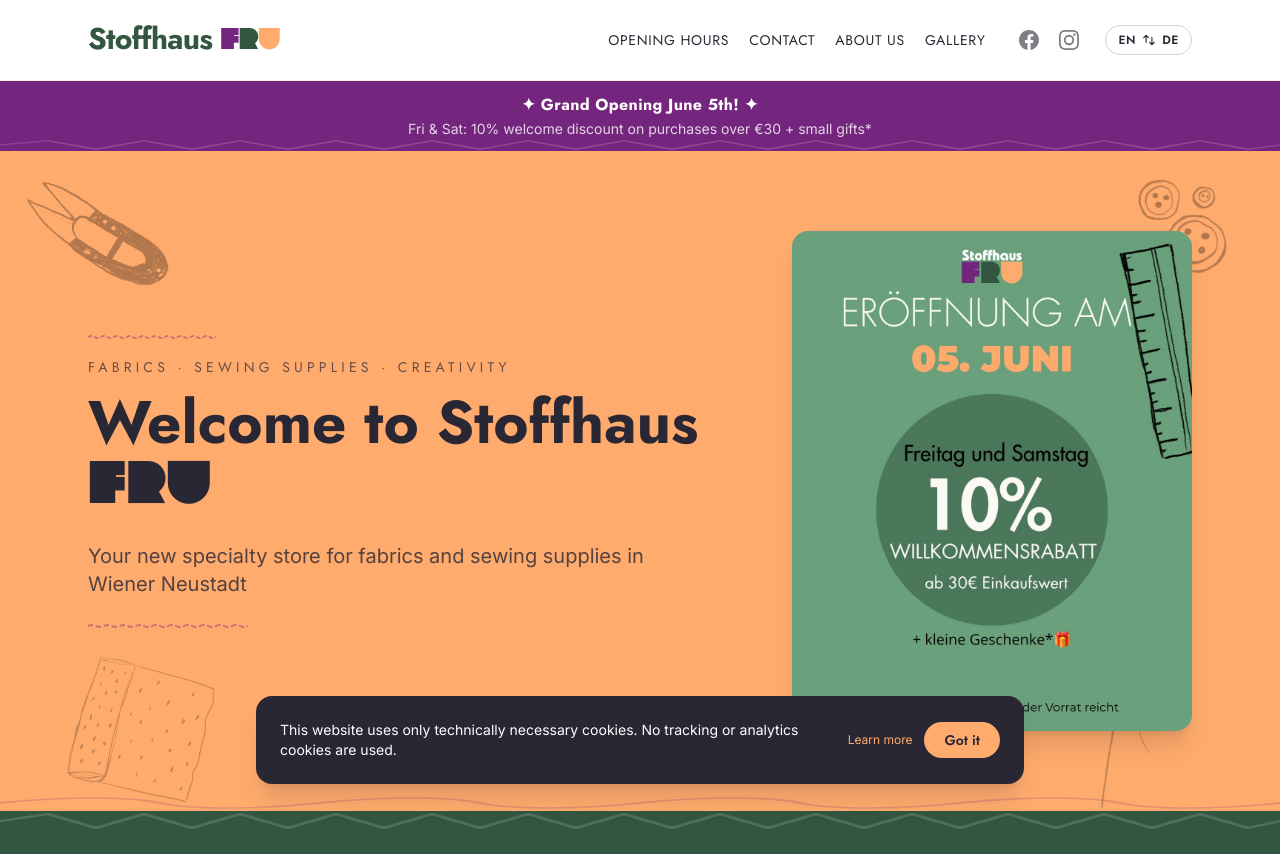
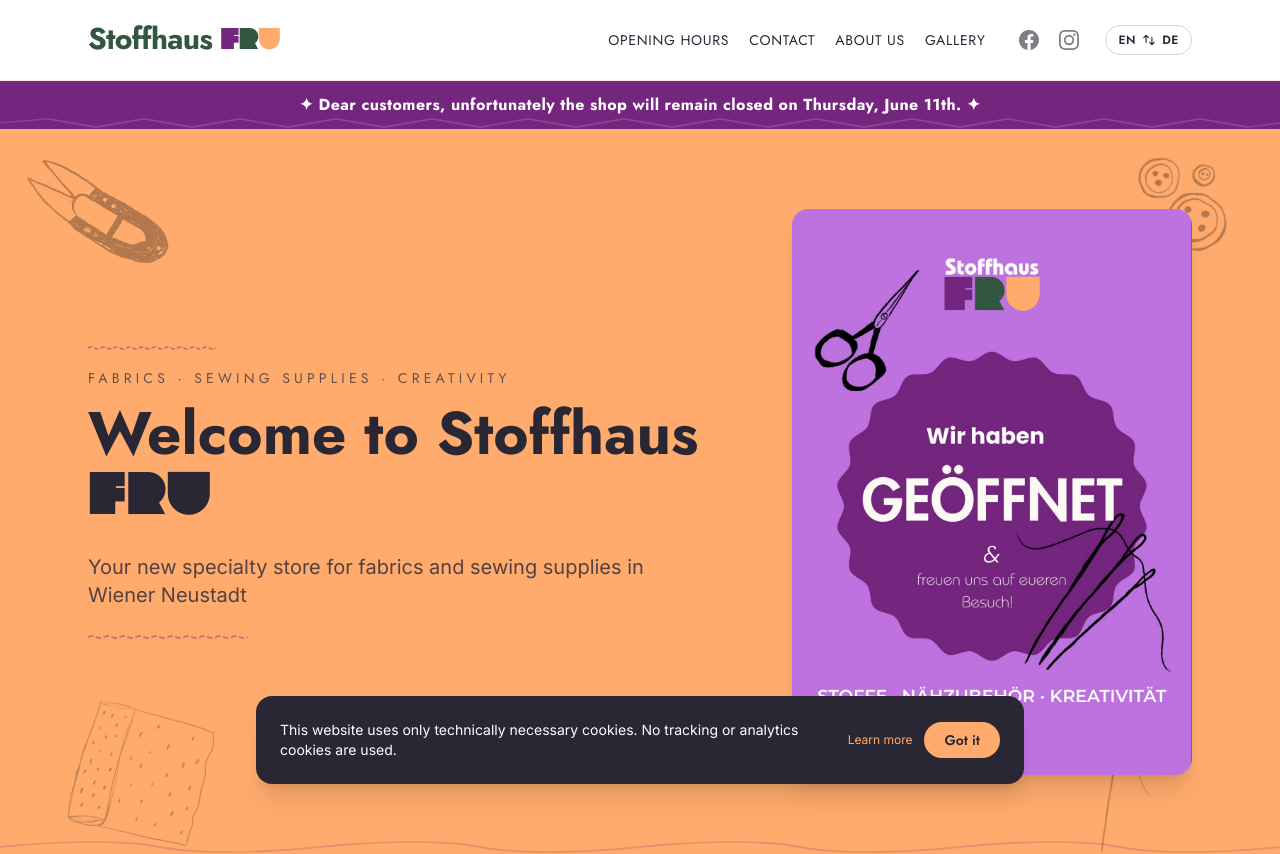
Before and after one commit to Fru-Stoffhaus/Website, a Next.js app: page /en in a window 1280 px wide. Shown: the top 854 px of the page. Built offline with nearby package versions, Linux system fonts and the light colour scheme.

Commit message:
Update hero to GEÖFFNET flyer, banner to June 11 closure notice
Co-Authored-By: Claude Opus 4.8 (1M context) <noreply@anthropic.com>

```diff
--- a/messages/de.json
+++ b/messages/de.json
@@ -17,8 +17,8 @@
     "current": "DE"
   },
   "GrandOpening": {
-    "title": "Eröffnung am 05. Juni!",
-    "subtitle": "Fr & Sa: 10% Willkommensrabatt ab 30€ Einkaufswert + kleine Geschenke*"
+    "title": "Liebe Kunden, leider bleibt das Geschäft am Donnerstag, den 11.06., geschlossen.",
+    "subtitle": ""
   },
   "Hero": {
     "tagline": "STOFFE · NÄHZUBEHÖR · KREATIVITÄT",
--- a/messages/en.json
+++ b/messages/en.json
@@ -17,8 +17,8 @@
     "current": "EN"
   },
   "GrandOpening": {
-    "title": "Grand Opening June 5th!",
-    "subtitle": "Fri & Sat: 10% welcome discount on purchases over €30 + small gifts*"
+    "title": "Dear customers, unfortunately the shop will remain closed on Thursday, June 11th.",
+    "subtitle": ""
   },
   "Hero": {
     "tagline": "FABRICS · SEWING SUPPLIES · CREATIVITY",
--- a/src/components/home/HeroSection.tsx
+++ b/src/components/home/HeroSection.tsx
@@ -45,10 +45,10 @@ export default function HeroSection() {
 
           <div className="flex-shrink-0">
             <Image
-              src="/images/fru-opening.jpg"
-              alt="Stoffhaus FRU – Eröffnung am 5. Juni, 10% Willkommensrabatt"
+              src="/images/fru-geoeffnet.jpg"
+              alt="Stoffhaus FRU – Wir haben geöffnet"
               width={400}
-              height={500}
+              height={566}
               className="rounded-2xl shadow-xl"
               priority
             />
--- a/src/components/ui/GrandOpeningBanner.tsx
+++ b/src/components/ui/GrandOpeningBanner.tsx
@@ -10,9 +10,11 @@ export default function GrandOpeningBanner() {
         <p className="font-heading font-bold text-sm sm:text-base tracking-wide">
           &#10022; {t("title")} &#10022;
         </p>
-        <p className="text-xs sm:text-sm text-white/80 mt-0.5">
-          {t("subtitle")}
-        </p>
+        {t("subtitle") && (
+          <p className="text-xs sm:text-sm text-white/80 mt-0.5">
+            {t("subtitle")}
+          </p>
+        )}
       </div>
       <ZigzagLine className="absolute bottom-0 left-0 w-full h-3 text-white/15" />
     </div>
```
Also changed, not shown: public/images/fru-geoeffnet.jpg (added).
